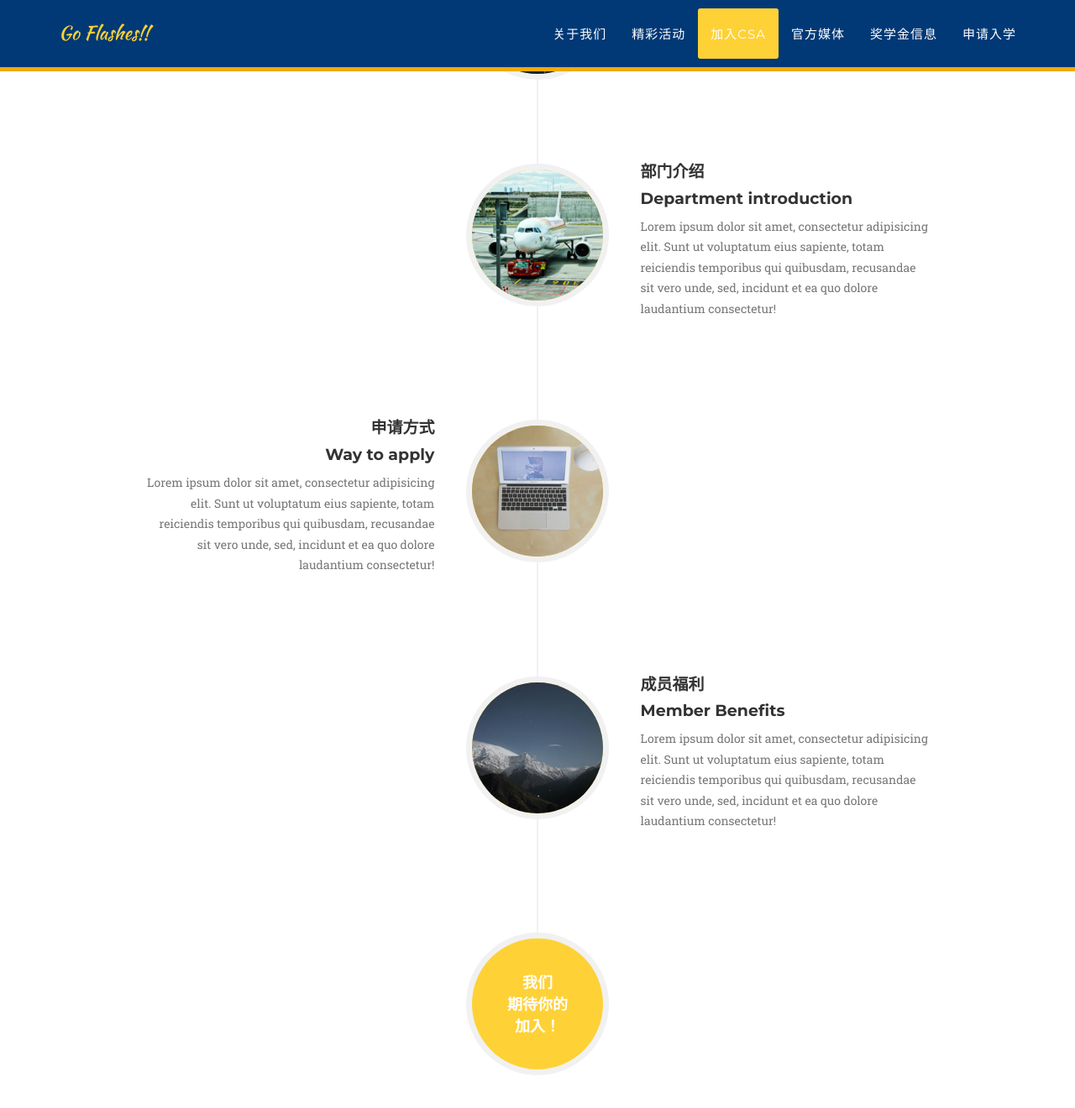
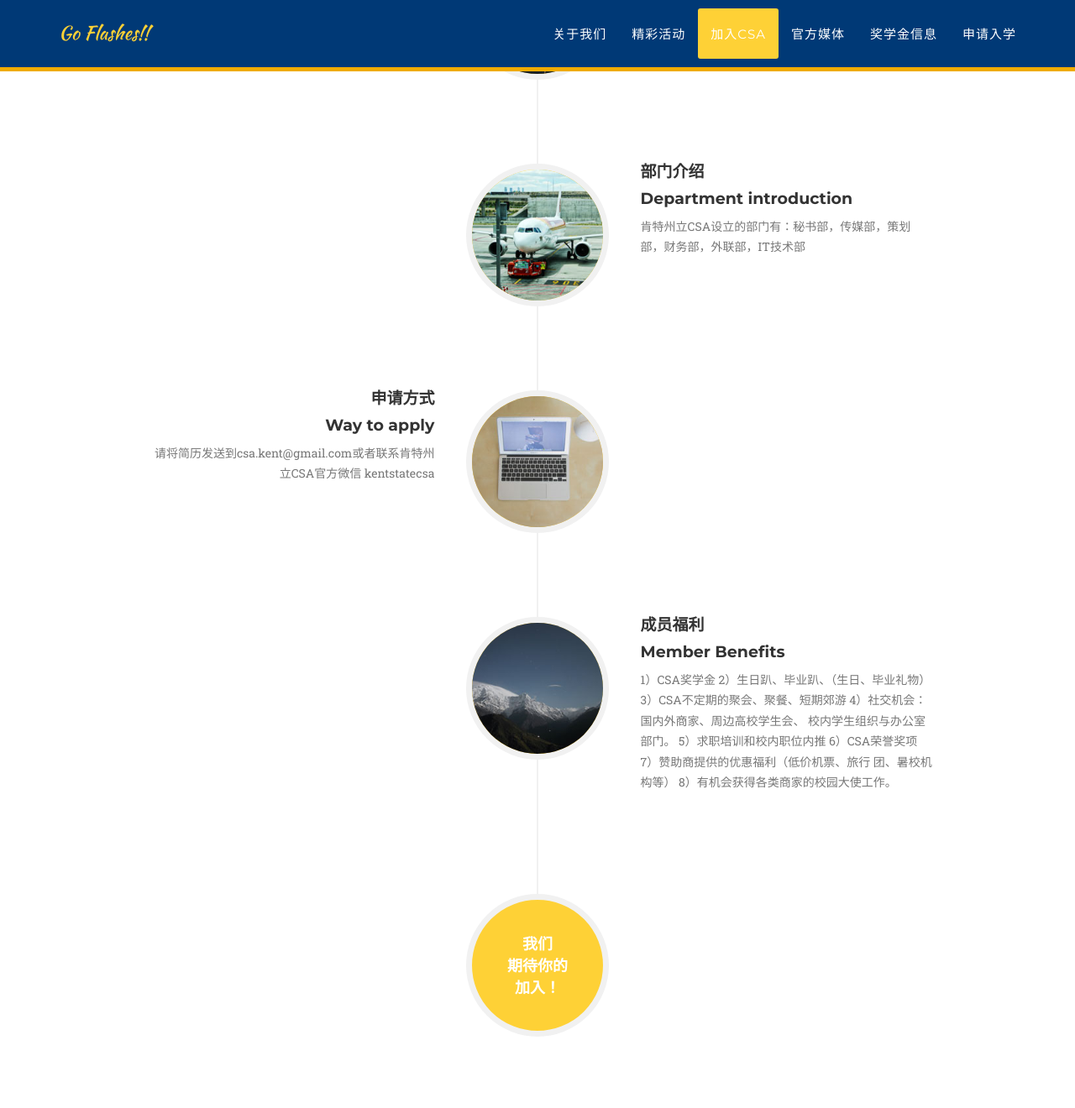
Before and after one commit to csakent/csakent.github.io, a Jekyll site: the page built from index.html, in a window 1280 px wide and 1400 px high, scrolled down 2808 px. Shown: the top 1320 px of the window at 84% size. Built offline with Jekyll 4.4.1, drawn with Linux system fonts in a browser that asks for light colours; some web fonts are replaced.

Commit message:
申请流程

```diff
--- a/_includes/about.html
+++ b/_includes/about.html
@@ -34,7 +34,7 @@
                                     <h4 class="subheading">Department introduction</h4>
                                 </div>
                                 <div class="timeline-body">
-                                    <p class="text-muted">Lorem ipsum dolor sit amet, consectetur adipisicing elit. Sunt ut voluptatum eius sapiente, totam reiciendis temporibus qui quibusdam, recusandae sit vero unde, sed, incidunt et ea quo dolore laudantium consectetur!</p>
+                                    <p class="text-muted">肯特州立CSA设立的部门有：秘书部，传媒部，策划部，财务部，外联部，IT技术部</p>
                                 </div>
                             </div>
                         </li>
@@ -48,7 +48,7 @@
                                     <h4 class="subheading">Way to apply</h4>
                                 </div>
                                 <div class="timeline-body">
-                                    <p class="text-muted">Lorem ipsum dolor sit amet, consectetur adipisicing elit. Sunt ut voluptatum eius sapiente, totam reiciendis temporibus qui quibusdam, recusandae sit vero unde, sed, incidunt et ea quo dolore laudantium consectetur!</p>
+                                    <p class="text-muted">请将简历发送到csa.kent@gmail.com或者联系肯特州立CSA官方微信 kentstatecsa</p>
                                 </div>
                             </div>
                         </li>
@@ -62,7 +62,23 @@
                                     <h4 class="subheading">Member Benefits</h4>
                                 </div>
                                 <div class="timeline-body">
-                                    <p class="text-muted">Lorem ipsum dolor sit amet, consectetur adipisicing elit. Sunt ut voluptatum eius sapiente, totam reiciendis temporibus qui quibusdam, recusandae sit vero unde, sed, incidunt et ea quo dolore laudantium consectetur!</p>
+                                    <p class="text-muted">1）CSA奖学金
+
+                                        2）生日趴、毕业趴、（生日、毕业礼物）
+
+                                        3）CSA不定期的聚会、聚餐、短期郊游
+
+                                        4）社交机会：国内外商家、周边高校学生会、
+                                        校内学生组织与办公室部门。
+
+                                        5）求职培训和校内职位内推
+
+                                        6）CSA荣誉奖项
+
+                                        7）赞助商提供的优惠福利（低价机票、旅行
+                                        团、暑校机构等）
+
+                                        8）有机会获得各类商家的校园大使工作。</p>
                                 </div>
                             </div>
                         </li>
```
